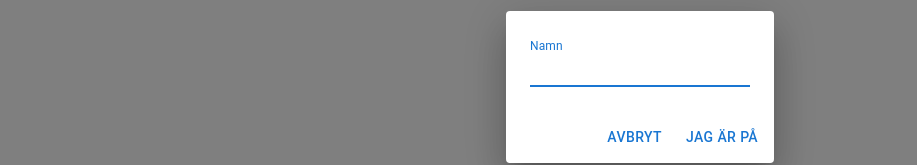
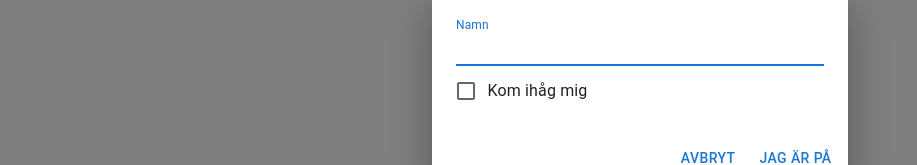
Before and after one commit to oskarjiang/gameikvall-frontend, a React (Create React App) app: page / in a window 1280 px wide. Both pictures are taken after a click on the button "GAME IKVÄLL". Shown: the part 313-478 px from the top of the page, without its empty margins (0-917 px from the left). Built offline with nearby package versions, Linux system fonts and the light colour scheme; no server answers.

Commit message:
Set cookie if remember

```diff
--- a/src/App.tsx
+++ b/src/App.tsx
@@ -14,6 +14,8 @@ import {
   DialogActions,
   DialogContent,
   Typography,
+  Checkbox,
+  FormControlLabel,
 } from "@mui/material";
 import { IPlayer } from "./domain/player";
 
@@ -21,6 +23,7 @@ function App() {
   const [players, setPlayers] = useState<IPlayer[]>([]);
   const [open, setOpen] = useState(false);
   const [player, setPlayer] = useState<IPlayer>({ name: "" });
+  const [remember, setRemember] = useState<boolean>(false);
 
   const getPlayers = async () => {
     const response = await fetch(
@@ -93,6 +96,12 @@ function App() {
             variant="standard"
             onChange={(e) => setPlayer({ ...player, name: e.target.value })}
           />
+          <FormControlLabel
+            label="Kom ihåg mig"
+            control={
+              <Checkbox checked={remember} onChange={() => setRemember(true)} />
+            }
+          />
         </DialogContent>
         <DialogActions>
           <Button onClick={handleClose}>Avbryt</Button>
@@ -100,6 +109,9 @@ function App() {
             onClick={() => {
               addPlayer(player);
               getPlayers();
+              if (remember) {
+                document.cookie = `player=${JSON.stringify(player)}`;
+              }
               handleClose();
             }}
           >
```
